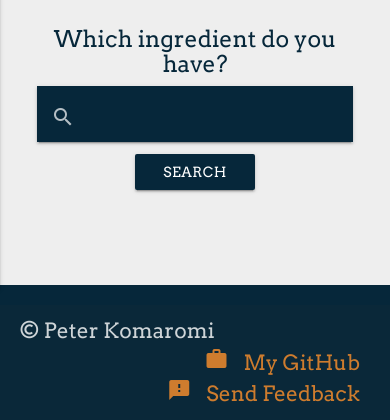
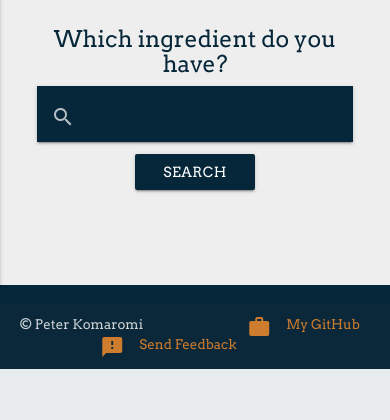
Before and after one commit to kompeet/third-milestone-project, a Flask app: page / in a window 390 px wide. Shown: the part 615-1035 px from the top of the page. After the commit the page ends 984 px from the top, so only its background shows below. Run offline with Flask 2, Linux system fonts and the light colour scheme; data that the repository does not hold is empty; some libraries are stand-ins or nearby versions; some web fonts are replaced.

Commit message:
Footer font size adjusted for small screens

```diff
--- a/static/css/style.css
+++ b/static/css/style.css
@@ -226,6 +226,9 @@ nav ul a{
     #info {
         font-size: 1.65rem;
     }
+
+    .page-footer {
+        font-size: .95rem;
 }
 
 
```
